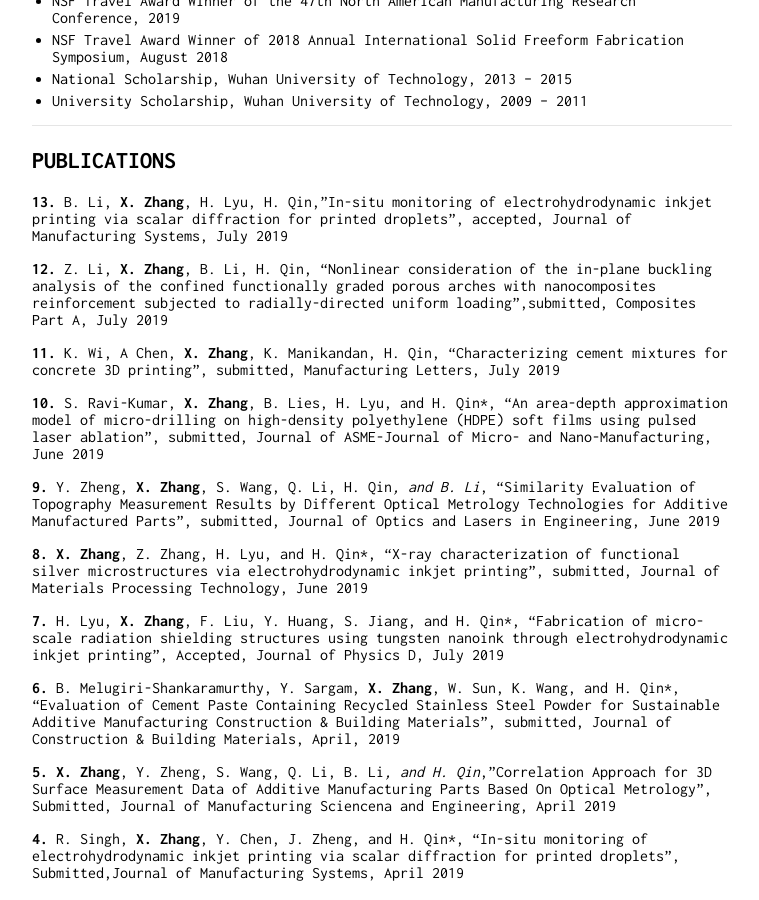
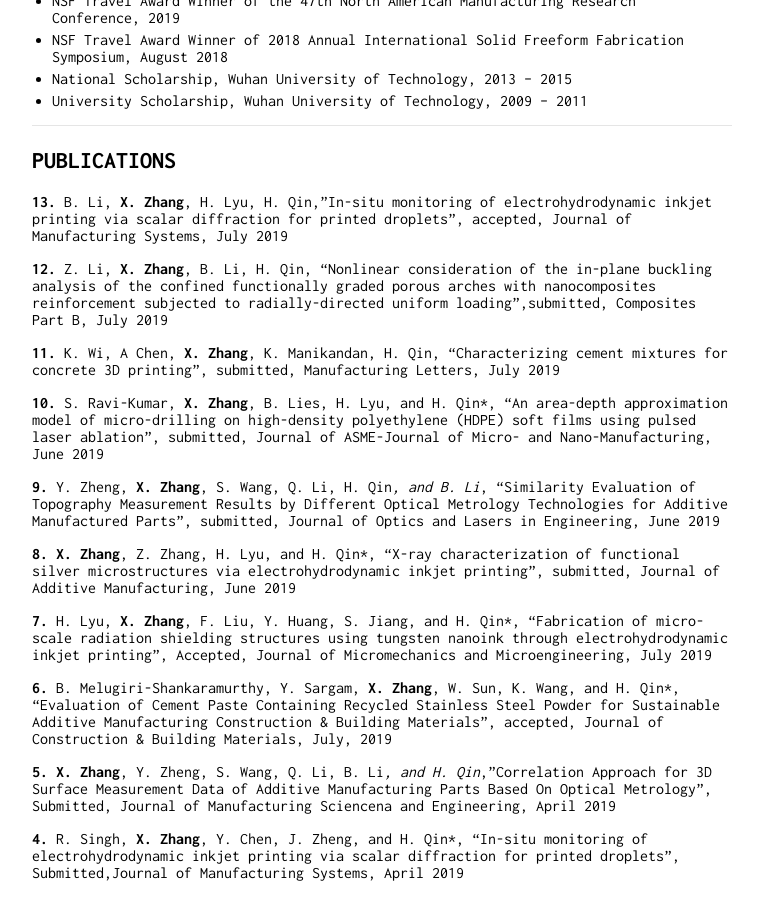
Before and after one commit to zhangxiao2018/zhangxiao2018.github.io, a Jekyll site: the page built from index.md, in a window 1280 px wide and 900 px high, scrolled down 1712 px. Shown: the whole window, without its empty margins (258-1017 px from the left). Built offline with Jekyll 4.4.1, drawn with Linux system fonts in a browser that asks for light colours; our own code applies the rules of GitHub Pages for plain Markdown files.

Commit message:
Update index.md

```diff
--- a/index.md
+++ b/index.md
@@ -86,7 +86,7 @@ Packing and testing wafer, maintain PVD, CVD, photoresist coater/decoater machin
 ## PUBLICATIONS
 **13.** B. Li, **X. Zhang**, H. Lyu, H. Qin,"In-situ monitoring of electrohydrodynamic inkjet printing via scalar diffraction for printed droplets", accepted, Journal of Manufacturing Systems, July 2019
 
-**12.** Z. Li, **X. Zhang**, B. Li, H. Qin, "Nonlinear consideration of the in-plane buckling analysis of the confined functionally graded porous arches with nanocomposites reinforcement subjected to radially-directed uniform loading",submitted, Composites Part A, July 2019
+**12.** Z. Li, **X. Zhang**, B. Li, H. Qin, "Nonlinear consideration of the in-plane buckling analysis of the confined functionally graded porous arches with nanocomposites reinforcement subjected to radially-directed uniform loading",submitted, Composites Part B, July 2019
 
 **11.** K. Wi, A Chen, **X. Zhang**, K. Manikandan, H. Qin, "Characterizing cement mixtures for concrete 3D printing", submitted, Manufacturing Letters, July 2019
 
@@ -94,11 +94,11 @@ Packing and testing wafer, maintain PVD, CVD, photoresist coater/decoater machin
 
 **9.**  Y. Zheng, **X. Zhang**, S. Wang, Q. Li, H. Qin*, and B. Li*, “Similarity Evaluation of Topography Measurement Results by Different Optical Metrology Technologies for Additive Manufactured Parts”, submitted, Journal of Optics and Lasers in Engineering, June 2019
 
-**8.**	**X. Zhang**, Z. Zhang, H. Lyu, and H. Qin*, “X-ray characterization of functional silver microstructures via electrohydrodynamic inkjet printing”, submitted, Journal of Materials Processing Technology, June 2019
+**8.**	**X. Zhang**, Z. Zhang, H. Lyu, and H. Qin*, “X-ray characterization of functional silver microstructures via electrohydrodynamic inkjet printing”, submitted, Journal of Additive Manufacturing, June 2019
 
-**7.**	H. Lyu, **X. Zhang**, F. Liu, Y. Huang, S. Jiang, and H. Qin*, “Fabrication of micro-scale radiation shielding structures using tungsten nanoink through electrohydrodynamic inkjet printing”, Accepted, Journal of Physics D, July 2019
+**7.**	H. Lyu, **X. Zhang**, F. Liu, Y. Huang, S. Jiang, and H. Qin*, “Fabrication of micro-scale radiation shielding structures using tungsten nanoink through electrohydrodynamic inkjet printing”, Accepted, Journal of Micromechanics and Microengineering, July 2019
 
-**6.**	B. Melugiri-Shankaramurthy, Y. Sargam, **X. Zhang**, W. Sun, K. Wang, and H. Qin*,  “Evaluation of Cement Paste Containing Recycled Stainless Steel Powder for Sustainable Additive Manufacturing Construction & Building Materials”, submitted, Journal of Construction & Building Materials, April, 2019
+**6.**	B. Melugiri-Shankaramurthy, Y. Sargam, **X. Zhang**, W. Sun, K. Wang, and H. Qin*,  “Evaluation of Cement Paste Containing Recycled Stainless Steel Powder for Sustainable Additive Manufacturing Construction & Building Materials”, accepted, Journal of Construction & Building Materials, July, 2019
 
 **5.** **X. Zhang**, Y. Zheng, S. Wang, Q. Li, B. Li*, and H. Qin*,"Correlation Approach for 3D Surface Measurement Data of Additive Manufacturing Parts Based On Optical Metrology", Submitted, Journal of Manufacturing Sciencena and Engineering, April 2019
 
```
